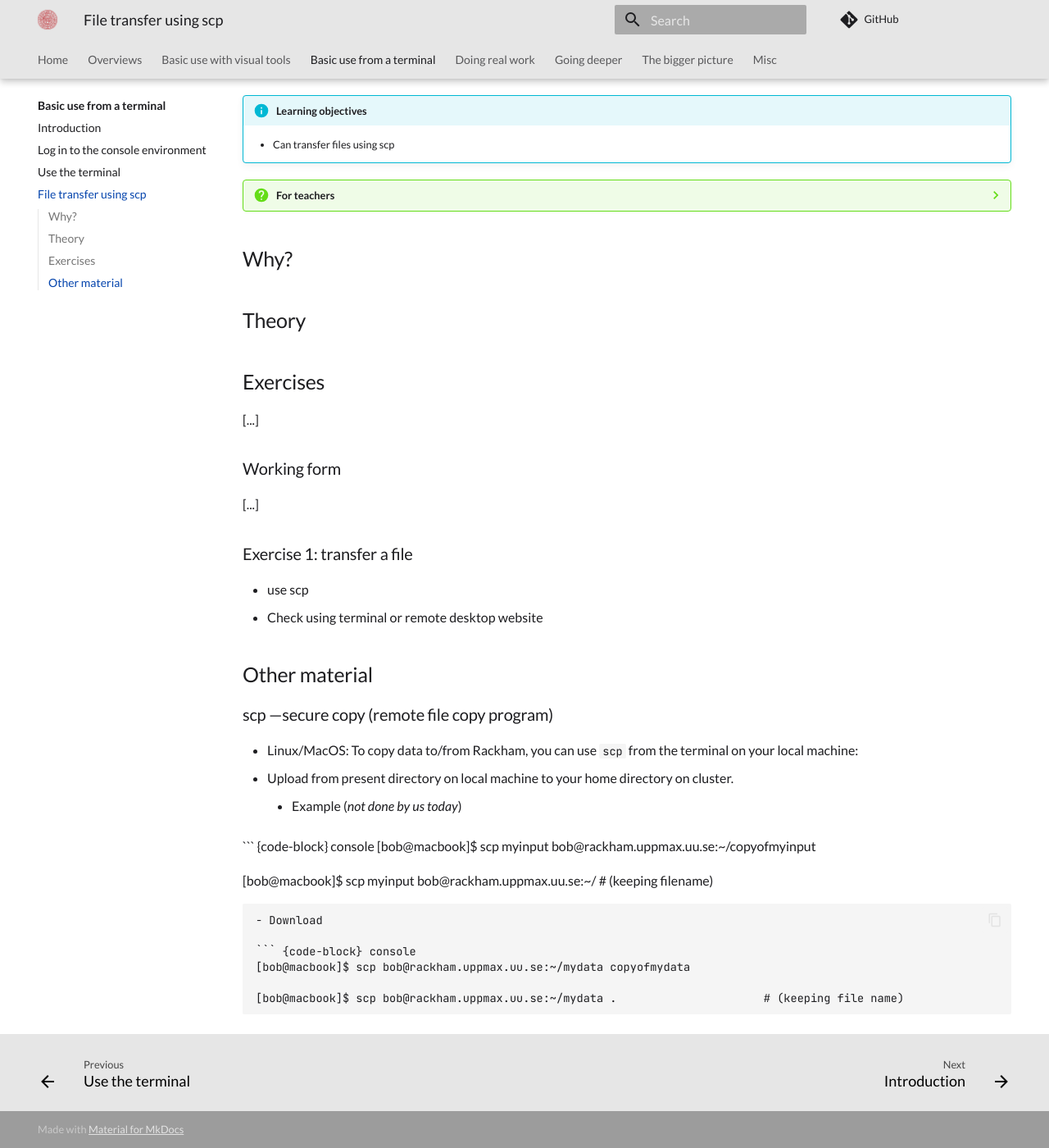
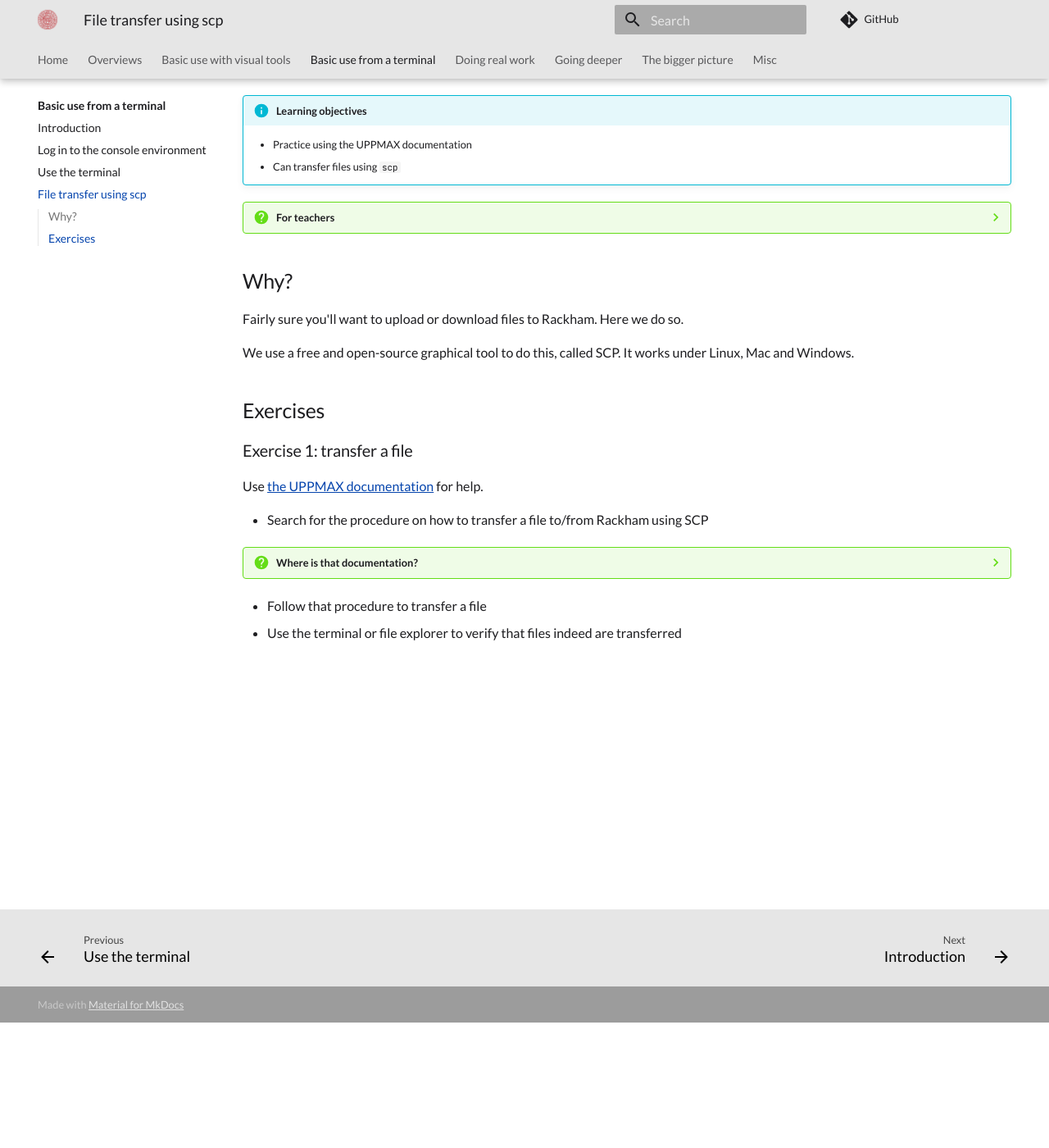
Before and after one commit to UPPMAX/uppmax_intro_day_1, an MkDocs documentation site: the page built from docs/sessions/file_transfer_using_scp.md, in a window 1280 px wide and 1400 px high, scrolled down 153 px. Shown: the whole window at 82% size. Built offline with MkDocs 1.6.1 and Material for MkDocs 9.7.7, drawn with Linux system fonts in a browser that asks for light colours; comment, search, counter and statistics services are not loaded.

Commit message:
Draft of scp

````diff
--- a/docs/sessions/file_transfer_using_scp.md
+++ b/docs/sessions/file_transfer_using_scp.md
@@ -1,23 +1,16 @@
-# File transfer using scp
+# File transfer using `scp`
 
 !!!- info "Learning objectives"
 
-    - Can transfer files using scp
+    - Practice using the UPPMAX documentation
+    - Can transfer files using `scp`
 
 ???- question "For teachers"
 
-    Prerequisites are:
-
-    - [...]
-
-    Preparations are:
-
-    - [...]
-
     Teaching goals are:
 
-    - [...]
-
+    - Learners have practiced using the UPPMAX documentation
+    - Learners have transferred files using `scp`
 
     Lesson plan:
 
@@ -41,46 +34,33 @@
 
     Prior questions:
 
-    - [...]
-
+    - How can one do a file transfer from the terminal?
+    - Can you name some programs that can do file transfer from the terminal?
+    - Who has heard of `scp`?
+    - Who has already used `scp`?
 
 ## Why?
 
-## Theory
+Fairly sure you'll want to upload or download files to Rackham.
+Here we do so.
 
+We use a free and open-source graphical tool to do this,
+called SCP.
+It works under Linux, Mac and Windows.
 
 ## Exercises
 
-[...]
-
-### Working form
-
-[...]
-
 ### Exercise 1: transfer a file
 
-- use scp
-- Check using terminal or remote desktop website
+Use [the UPPMAX documentation](http://docs.uppmax.uu.se/)
+for help.
 
+- Search for the procedure on how to transfer a file
+  to/from Rackham using SCP
 
-## Other material
+???- question "Where is that documentation?"
 
-### scp —secure copy (remote file copy program)
+    The procedure can be found at <https://docs.uppmax.uu.se/software/rackham_file_transfer_using_scp/>.
 
-- Linux/MacOS: To copy data to/from Rackham, you can use ``scp`` from the terminal on your local machine:
-- Upload from present directory on local machine to your home directory on cluster.
-    - Example (*not done by us today*)
-
-``` {code-block} console
-[bob@macbook]$ scp myinput bob@rackham.uppmax.uu.se:~/copyofmyinput
-
-[bob@macbook]$ scp myinput bob@rackham.uppmax.uu.se:~/                      # (keeping filename)
-```
-
-- Download
-
-``` {code-block} console
-[bob@macbook]$ scp bob@rackham.uppmax.uu.se:~/mydata copyofmydata
-
-[bob@macbook]$ scp bob@rackham.uppmax.uu.se:~/mydata .                      # (keeping file name)
-```
+- Follow that procedure to transfer a file
+- Use the terminal or file explorer to verify that files indeed are transferred
````
Also changed, not shown: docs/sessions/login.md (+1 -1 lines), .wordlist.txt, 1 other file.
